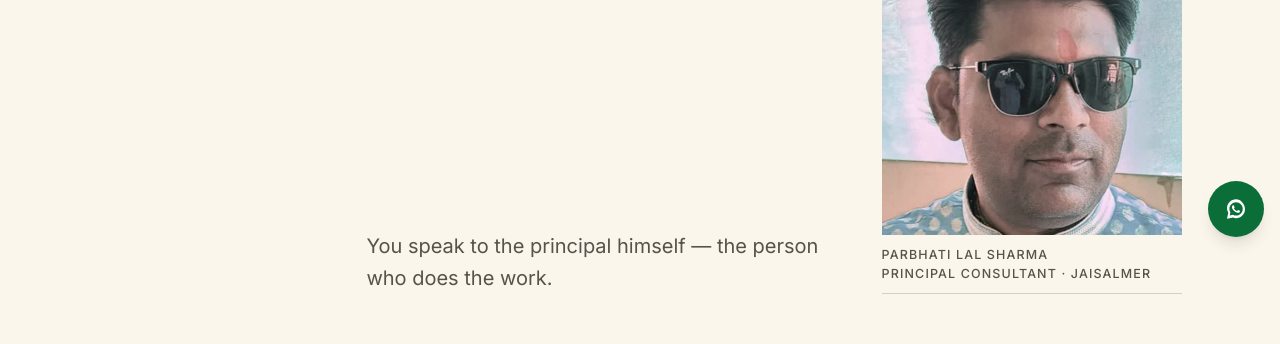
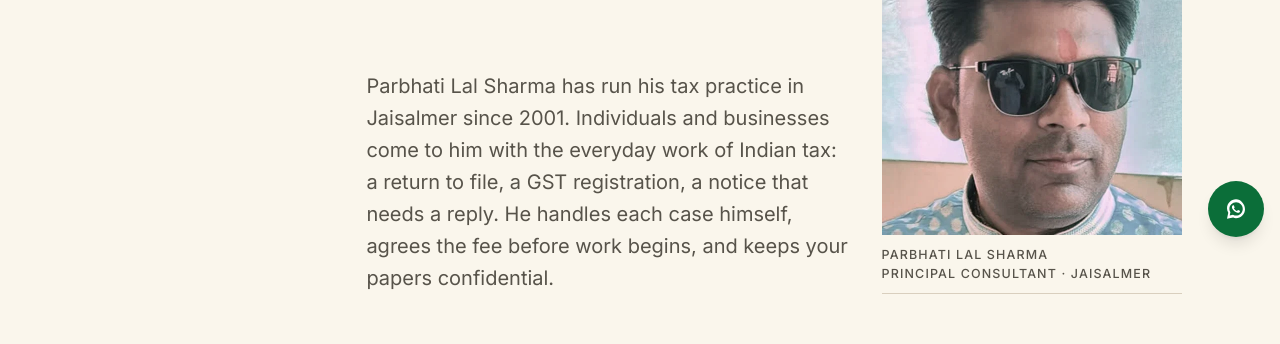
Before and after one commit to vibhavs015-droid/plsharma-site, a Next.js app in the folder site/: page /about in a window 1280 px wide. Shown: the part 547-891 px from the top of the page. Built offline with nearby package versions, Linux system fonts and the light colour scheme; no server answers.

Commit message:
T14-C: /about hero carries the shared founder bio (lib/founder-bio.ts, free line trimmed for §06 three placements)

```diff
--- a/site/app/about/page.tsx
+++ b/site/app/about/page.tsx
@@ -5,6 +5,7 @@ import { site } from "@/lib/site-config";
 import { visibleTeam, visiblePrincipalQuote } from "@/lib/sample-content";
 import { practitionerIsCa } from "@/lib/content-mode";
 import { pageMetadata } from "@/lib/page-meta";
+import { founderBioAbout } from "@/lib/founder-bio";
 import { ActionBar } from "@/components/site/action-bar";
 import { SampleTag } from "@/components/site/sample-tag";
 
@@ -42,9 +43,12 @@ export default function AboutPage() {
             <h1>Parbhati Lal Sharma has practised in Jaisalmer since 2001.</h1>
 
             <div className="mt-10 flex flex-col gap-10 md:flex-row md:items-end md:justify-between md:gap-8">
+              {/* T14-C: the hero's blank now carries the founder paragraph —
+                  the SAME shared source as Home's hero (lib/founder-bio.ts),
+                  with the free-consultation sentence trimmed because /about
+                  §02 owns that line (wording-spec §0.6 three placements). */}
               <p className="text-lead text-ink-muted measure">
-                You speak to the principal himself — the person who does the
-                work.
+                {founderBioAbout}
               </p>
 
               {/* Founder plate: the same interim graded crop as the Home hero
--- a/site/app/page.tsx
+++ b/site/app/page.tsx
@@ -5,6 +5,7 @@ import { site, services, whyChooseUs, faqs, yearsInPractice, hoursCompact, confi
 import { visibleTeam, visibleTestimonials } from "@/lib/sample-content";
 import { showSampleContent, siteUrl } from "@/lib/content-mode";
 import { pageMetadata } from "@/lib/page-meta";
+import { founderBio } from "@/lib/founder-bio";
 import { ActionBar } from "@/components/site/action-bar";
 import { SampleTag } from "@/components/site/sample-tag";
 
@@ -112,12 +113,7 @@ export default function HomePage() {
                   </a>
                 </div>
                 <p className="text-body text-ink-muted mt-6">
-                  {founder.name} has run his tax practice in Jaisalmer since
-                  2001. Individuals and businesses come to him with the
-                  everyday work of Indian tax: a return to file, a GST
-                  registration, a notice that needs a reply. He handles each
-                  case himself, agrees the fee before work begins, and keeps
-                  your papers confidential. The first consultation is free.
+                  {founderBio}
                 </p>
               </div>
 
--- /dev/null
+++ b/site/lib/founder-bio.ts
@@ -0,0 +1,31 @@
+/**
+ * Founder bio — ONE source for the Home hero paragraph and the /about
+ * hero lead (T14-C). Owner-supplied copy, wording-spec §1.2 fact-locked:
+ * no claims beyond what the site already states.
+ *
+ * Kept out of site-config.ts on purpose: client components import that
+ * module, and this string only ships with the two server pages that
+ * render it.
+ *
+ * The paragraphs are sentence segments so the two placements cannot
+ * drift apart: Home renders all four, /about drops the last one because
+ * /about §02 already carries the canonical free-consultation sentence
+ * (wording-spec §0.6 — exactly three placements site-wide: Home fold,
+ * /about §02, /faq fee answer).
+ */
+import { confirmedTeam } from "./site-config";
+
+const founderName = confirmedTeam[0].name;
+
+export const founderBioSentences = [
+  `${founderName} has run his tax practice in Jaisalmer since 2001.`,
+  "Individuals and businesses come to him with the everyday work of Indian tax: a return to file, a GST registration, a notice that needs a reply.",
+  "He handles each case himself, agrees the fee before work begins, and keeps your papers confidential.",
+  "The first consultation is free.",
+];
+
+/** Home hero — the full owner bio (wording-spec §1.2), free line included. */
+export const founderBio = founderBioSentences.join(" ");
+
+/** /about hero — identical but the final sentence; /about §02 owns that line. */
+export const founderBioAbout = founderBioSentences.slice(0, -1).join(" ");
```
